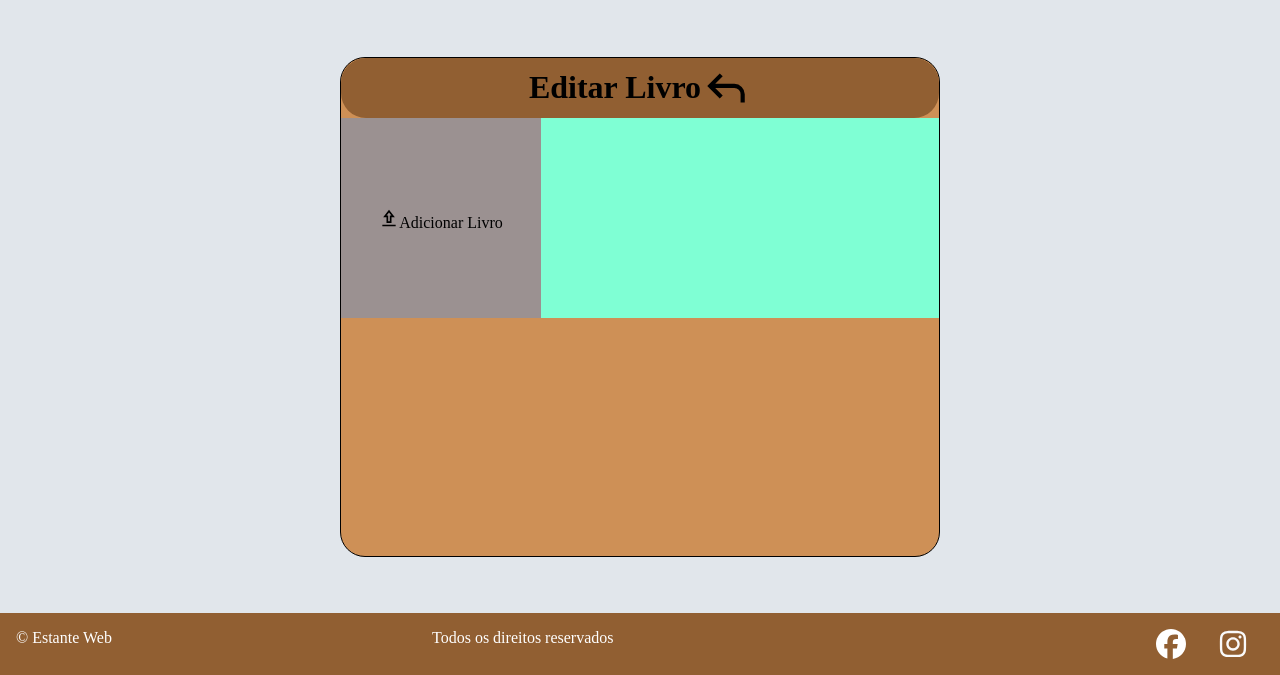
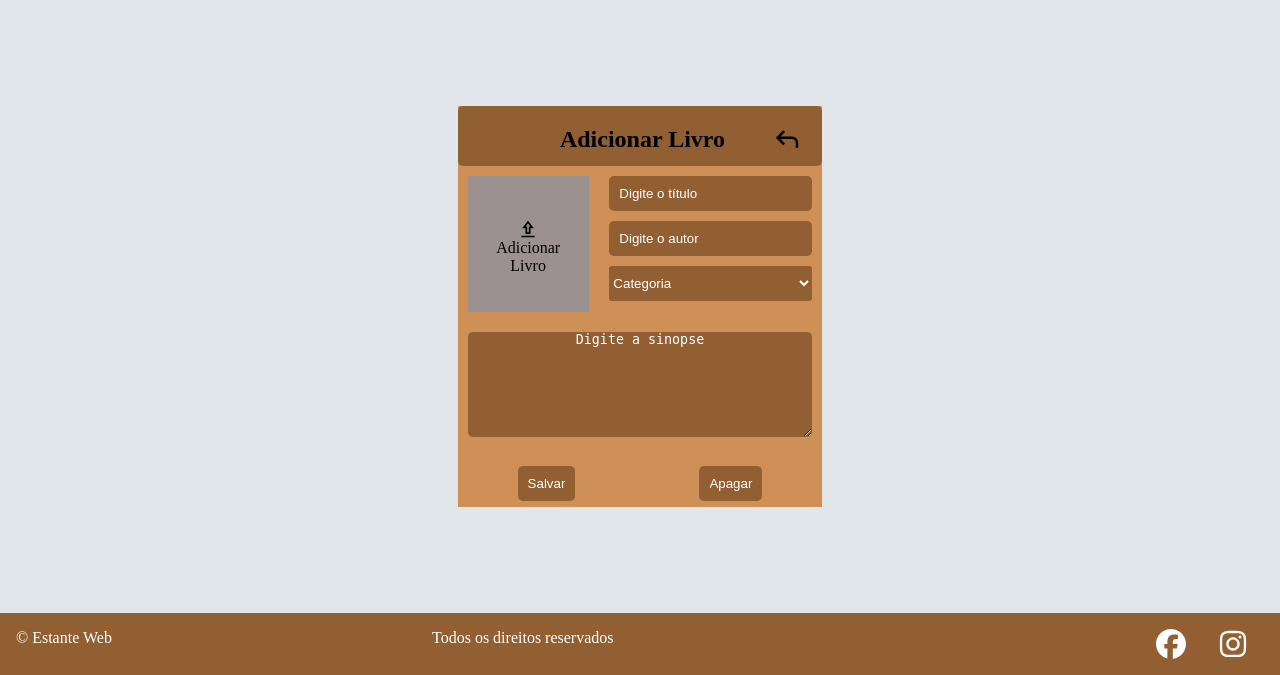
Before and after one commit to Ellenylce/Estudo_Full_Stack_Estante_Web, a PHP site: page /views/editar_livro.html in a window 1280 px wide. Shown: the part 125-800 px from the top of the page. Run offline with PHP 8.4, Linux system fonts and the light colour scheme.

Commit message:
Finalizei  a view editar livro

```diff
--- a/css/style.css
+++ b/css/style.css
@@ -275,13 +275,6 @@ button {
     display:flex;
     text-align: left;
 }
-/* .formatar_link a{
-    color: var(--preto);
-}
-
-/* .formatar_link a:hover{
-    color: blue;
-} */
 
 .esqueceu_senha{
     margin-top: 10px;
@@ -291,13 +284,7 @@ button {
     margin-top: 30px;
 }
 
-/* .cadastro-link  a{
-    color: var(--preto);
-}
 
-.cadastro-link a:hover {
-    color: blue;
-} */
 
 /*---------- CADASTRO USUARIO ------------*/
 .box_cadastro {
@@ -336,13 +323,7 @@ a:hover {
     padding: 8px;
     cursor: pointer;
     border-radius: 5px;
-    /* display: flex; */
-    /* align-items: center; */
-    /* justify-content: center; */
-    /* color: #333; */
 
-    /* width: 100%; Faz o label ocupar 100% da largura do contêiner */
-    /* text-align: center; */
 }
 /* ---------- Perfil Usuário -----------*/
 
@@ -355,63 +336,133 @@ a:hover {
 
 /* ---------EDITAR LIVROS ---------- */
    /* Container Editar livros */
-#box_Editar_livro{
+
+
+.box_adm { /*container*/
     background-color: var(--secundaria);
-    padding: 0px;
-    margin:0px;
-    border-radius: 25px;
-    border:1px solid var(--preto);
-    width: 600px;
-    height: 500px;
+    /* padding: 20px;  */
+    /* width: 50%; */
 
 }
-/* alinhar o titulo "editar livro" */
-#alinhar_titulo_editar_livros{
+.titulo {
+
     width: 100%;
     height: 60px;
-    margin: 0;
+    margin: 0px;
+    padding: 0px;
     background-color: var(--primaria);
-    border-radius: 25px;
-    display:flex;
-    justify-content: center;
-    align-items: center;
+    border-radius: 5px;
+}
+.titulo h2 {
+    margin: 0px;
+    display: inline-block; /*Elementos inline-block podem ficar lado a lado, respeitando o fluxo do texto.*/
+    margin-left: 55px;
+    margin-top:20px;
+
+}
+.icone {
+    /* Float:right; faz com que o elemento se mova à direita dentro de seu contêiner pai. Quando aplicada a um elemento, ela faz com que o elemento "flutue" à direita, permitindo que outros elementos de texto ou inline fiquem ao lado dele, preenchendo o espaço à esquerda.*/
+    float: right;
+    margin-right: 20px;
+    margin-top:18px;
+}
+
+.form_editar_livro{
+   display:flex;
+
 
 }
 
-#alinhar_titulo_editar_livros h1{
+.input{
+
+    width: 70%;
+    padding-right: 10px;
+    padding-top:10px;
+    padding-bottom: 10px;
+    display:flex;
+    align-items: flex-end;
+    flex-direction: column;
+}
+
+.input input {
+    background-color: var(--primaria);
+    border:none;
+}
+
+.input select {
+    border-radius:3px;
+    background-color: var(--primaria);
+    height: 35px;
+    color: var(--branco);
+    border:none;
+}
+
+.input input::placeholder{
+    color: var(--branco);
+}
+/* sinopse */
+.sinopse{
+
+    padding:10px;
+}
+
+.sinopse textarea{
+    background-color: var(--primaria);
+    text-align: center;
+    border-radius:5px;
+    border:none;
 
 }
-#alinhar_titulo_editar_livros img{
+.sinopse textarea::placeholder{
+    color: var(--branco);
 
 }
 
-#coluna_div{
-    display:grid;
-    grid-template-columns: repeat(2, 1fr);
-    background-color: aquamarine;
-    width: auto;
-    height: 200px;
+.upload_livro{
+
+    background-color: #9b9191;
+    /* padding:10px; */
+    width: 136px;
+    height: 136px;
+    padding:10px;
+    margin:10px;
+    display:flex;
+    align-items: center;
+    align-items: center;
+    flex-direction: column;
+
 }
 
-/* Adicionar livro/ Upload livro */
-#livro_upload{
+.upload_livro label{
 
-    /* background-color: #f0f0f0; */
-    padding: 8px;
+    width: 100px;
+    height: 200px;
+    display:flex;
+    text-align: center;
+    align-items: center;
+    flex-direction: column;
+    justify-content: center;
+}
+
+/* .upload_livro input{
+    display:none;
     cursor: pointer;
-    border-radius: 5px;
-}
-#livro_input{
+} */
+
+.upload_livro input {
     display:none;
 
 }
-#alinhar_upload_livro{
 
-    background-color:#9b9191;
-    height: 200px;
-    width: 200px;
-    display:flex;
-    justify-content:center;
-    align-items: center;
+.livro_input{
+    cursor: pointer; /* Isso muda o cursor para um ponteiro (mãozinha) */
+}
 
+.buttoes button {
+    background-color: var(--primaria);
+    color: var(--branco);
+    cursor: pointer;
 }
+.buttoes button:hover {
+    filter: brightness(0.9);
+}
--- a/views/editar_livro.html
+++ b/views/editar_livro.html
@@ -27,30 +27,53 @@
     </nav>
 
     <main class="centralizar_main"> <!--principal-->
-       <div id="box_Editar_livro">
-            <div id="alinhar_titulo_editar_livros">
-                <h1>Editar Livro</h1>
-                <img src="../imgs/icone_retroceder.svg" alt="" width="50px" heigth ="50px">
-            </div >
-            <div id="coluna_div">
-                <form action="" method="post" enctype="multipart/form-data">
-                   <!-- adicionar livro -->
-                    <div id="alinhar_upload_livro">
-                        <label id="livro_upload" for="livro_upload">
-                        <img src="../imgs/icone_upload_foto.svg" alt="" width="20px" height="20px">Adicionar Livro</label>
-                        <input type="file" name="livro_input" id="livro_input" accept=".png, .jpeg">
-                    </div>
 
-                </form>
-            </div>
-            <div>
-                <form>
+        <!-- O container que vai conter -->
+       <div class ="box_adm">
+        <div class="titulo">
+            <h2>Adicionar Livro</h2>
+            <span class="icone"><img src="../imgs/icone_retroceder.svg" alt="" width="30px" heigth ="30px"></span>
+        </div>
 
-                </form>
-            </div>
+        <div class="form_editar_livro">
+                <div class ="upload_livro">
+                    <!-- <input type="file" accept="image/*" required> -->
+                    <!-- <label id="livro_upload" for="livro_upload"> -->
+                    <!-- <img src="../imgs/icone_upload_foto.svg" alt="" width="20px" height="20px">Adicionar Livro -->
+                    <!-- </label> -->
+                    <label class="livro_input" for="livro_perfil">
+                        <img src="../imgs/icone_upload_foto.svg" alt="" width="20px" height="20px">Adicionar Livro
+                    </label>
+                    <input type="file" name="livro_perfil" id="livro_perfil" accept=".png, .jpeg">
 
+                </div>
+                <div class="input">
+                    <input type="text" placeholder="Digite o título" required style="width: 95%; margin-bottom: 10px;">
+                    <input type="text" placeholder="Digite o autor" required style="width: 95%; margin-bottom: 10px;">
+                    <!-- Uma caixa para selecionar as categorias -->
+                    <select required style="width: 95%">
+                        <option value="" disabled selected>Categoria</option>
+                        <option value="Romance">Romance</option>
+                        <option value="Terror">Terror</option>
+                        <option value="Religioso">Religioso</option>
+                        <option value="Infantil">Infantil</option>
+                        <option value="Aventura">Aventura</option>
+                        <option value="Educação">Livros Educativos</option>
+                 </select>
+                </div>
+        </div>
 
-       </div>
+        <!-- Sinopse -->
+        <div class="sinopse">
+            <textarea rows="7" placeholder="Digite a sinopse" required style="width:100%"></textarea>
+        </div>
+        <!-- Bootões de ENVIAR e APAGAR -->
+        <div class="buttoes">
+            <button type="submit">Salvar</button>
+            <button type="reset">Apagar</button>
+        </div>
+    </div>
+
     </main>
 
     <footer>
```
